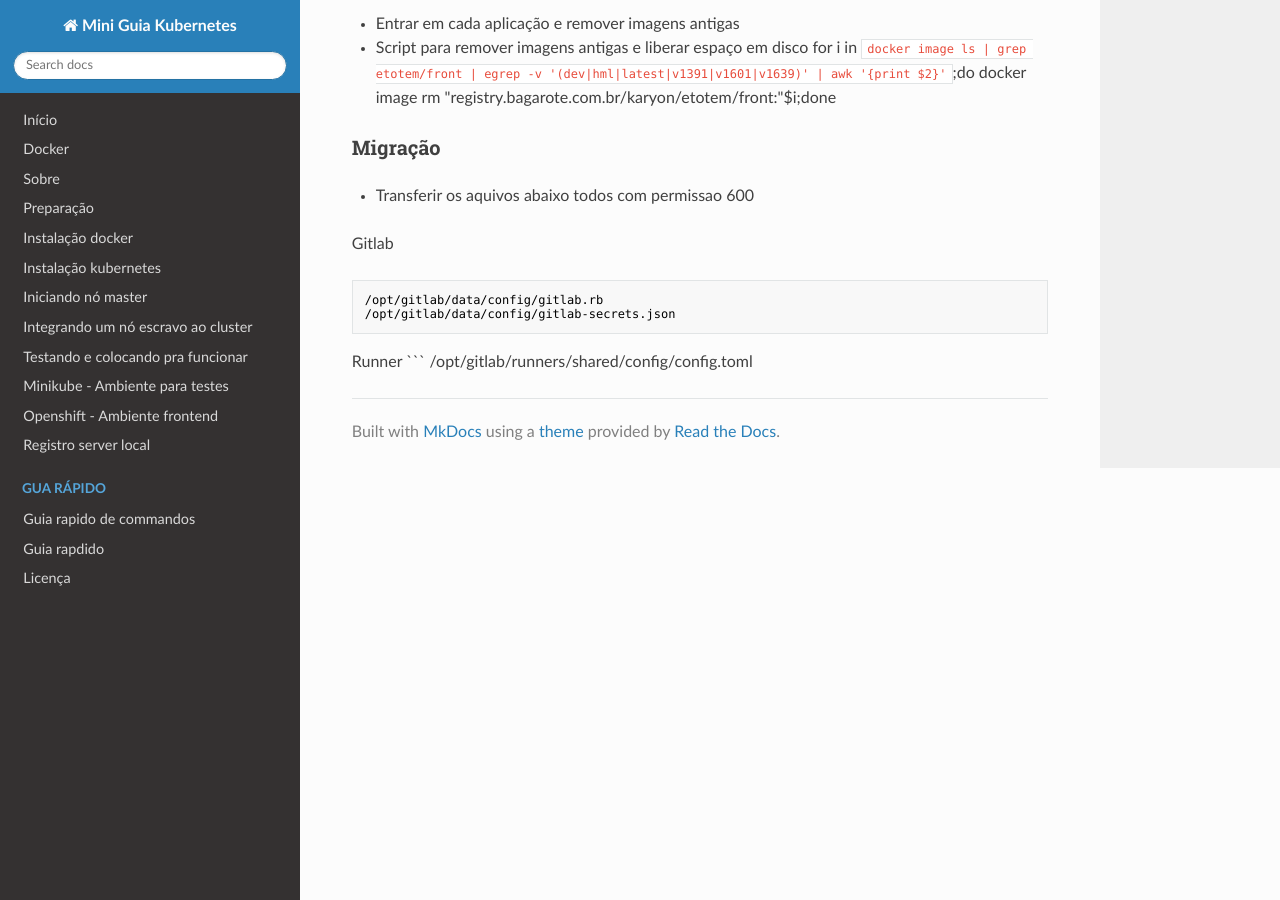
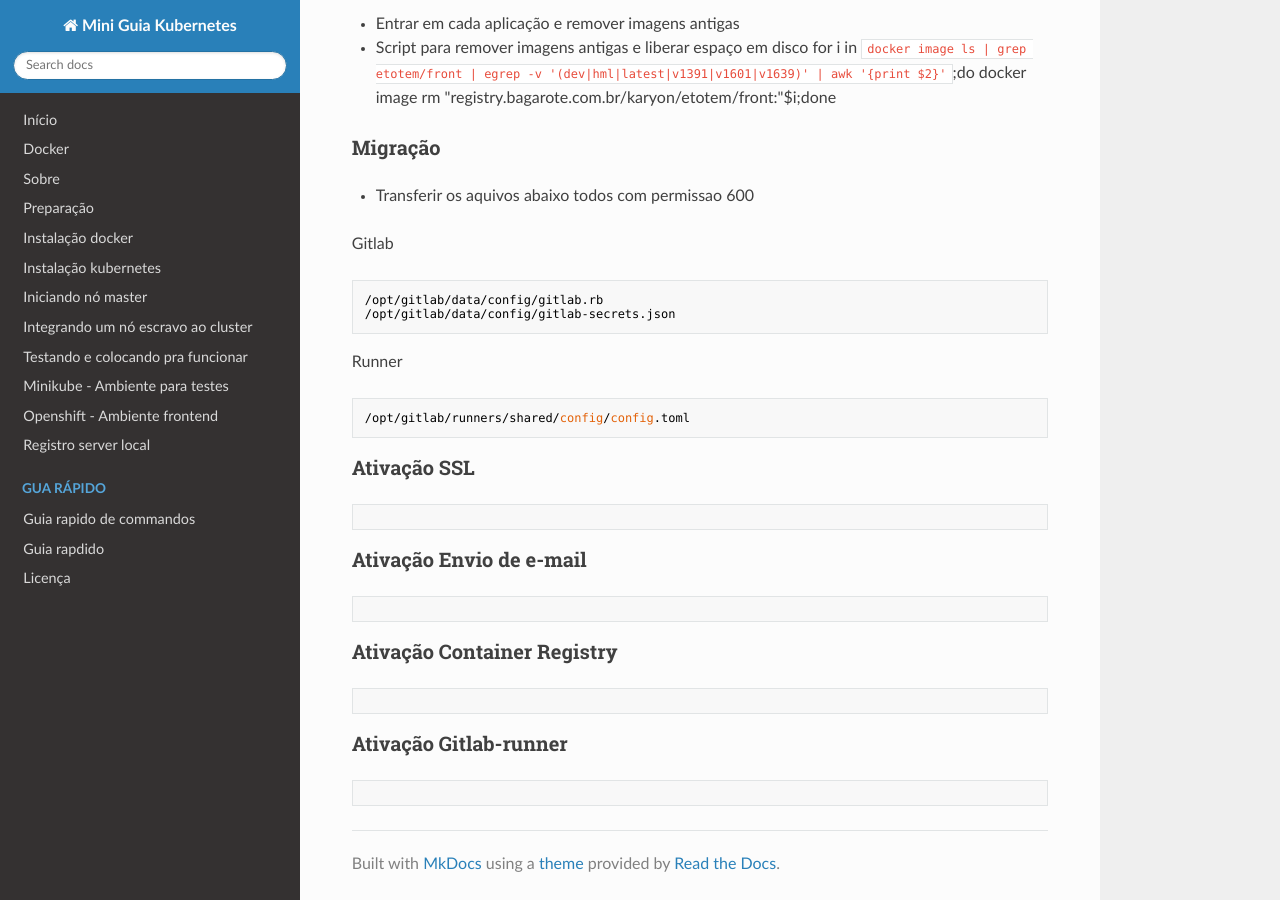
Before and after one commit to celsonery/kubernetes-docs, an MkDocs documentation site: the page built from docs/23-gitlab.md, in a window 1280 px wide and 900 px high, scrolled down 862 px. Built offline with MkDocs 1.6.1, drawn with Linux system fonts in a browser that asks for light colours; nearby versions of some CDN libraries.

Commit message:
feat: Adicionando algumas coisas...

````diff
--- a/docs/23-gitlab.md
+++ b/docs/23-gitlab.md
@@ -64,3 +64,20 @@ Gitlab
 Runner
 ```
 /opt/gitlab/runners/shared/config/config.toml
+```
+
+### Ativação **SSL**
+```
+```
+
+### Ativação **Envio de e-mail**
+```
+```
+
+### Ativação **Container Registry**
+```
+```
+
+### Ativação **Gitlab-runner**
+```
+```
````
Also changed, not shown: docs/15-grafana.md (+5 -0 lines), docs/using.md (+2 -2 lines).
